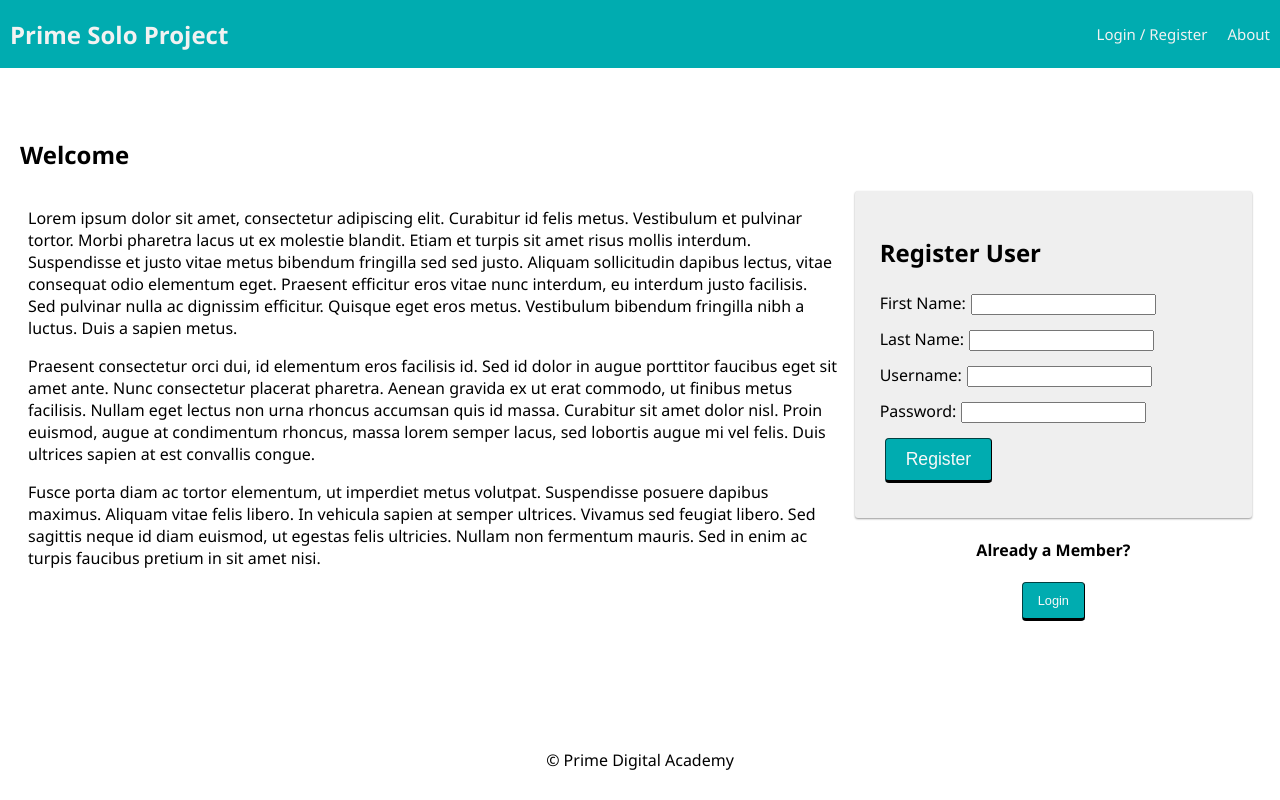
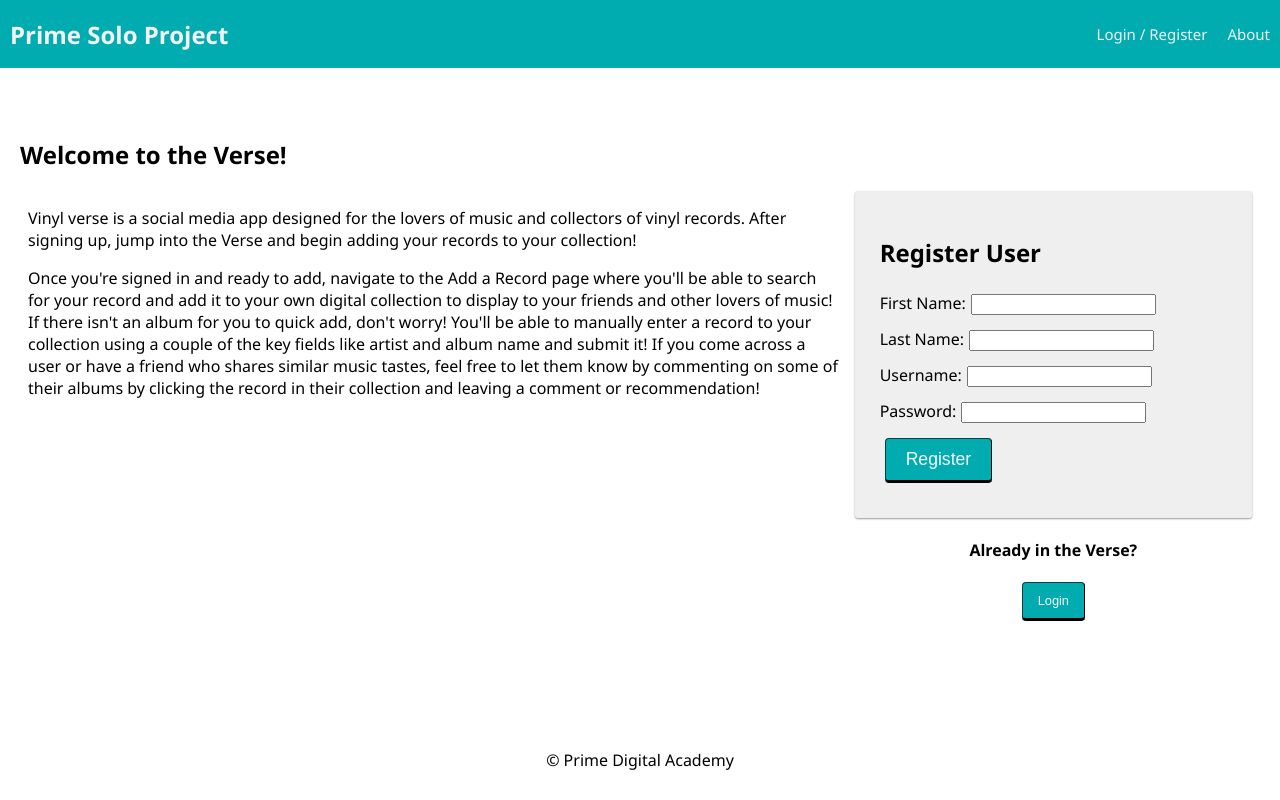
Before and after one commit to zwright101/Vinyl-Verse-Solo-Project, a React (Create React App) app: page /#/home in a window 1280 px wide. Built offline with nearby package versions, Linux system fonts and the light colour scheme; no server answers.

Commit message:
Edited some of the text on the landing page to more fit my quick description for the application

```diff
--- a/src/components/LandingPage/LandingPage.jsx
+++ b/src/components/LandingPage/LandingPage.jsx
@@ -6,7 +6,7 @@ import './LandingPage.css';
 import RegisterForm from '../RegisterForm/RegisterForm';
 
 function LandingPage() {
-  const [heading, setHeading] = useState('Welcome');
+  const [heading, setHeading] = useState('Welcome to the Verse!');
   const history = useHistory();
 
   const onLogin = (event) => {
@@ -20,42 +20,29 @@ function LandingPage() {
       <div className="grid">
         <div className="grid-col grid-col_8">
           <p>
-            Lorem ipsum dolor sit amet, consectetur adipiscing elit. Curabitur
-            id felis metus. Vestibulum et pulvinar tortor. Morbi pharetra lacus
-            ut ex molestie blandit. Etiam et turpis sit amet risus mollis
-            interdum. Suspendisse et justo vitae metus bibendum fringilla sed
-            sed justo. Aliquam sollicitudin dapibus lectus, vitae consequat odio
-            elementum eget. Praesent efficitur eros vitae nunc interdum, eu
-            interdum justo facilisis. Sed pulvinar nulla ac dignissim efficitur.
-            Quisque eget eros metus. Vestibulum bibendum fringilla nibh a
-            luctus. Duis a sapien metus.
+            Vinyl verse is a social media app designed for the lovers of music and collectors
+            of vinyl records. After signing up, jump into the Verse and begin adding your records
+            to your collection!
           </p>
 
           <p>
-            Praesent consectetur orci dui, id elementum eros facilisis id. Sed
-            id dolor in augue porttitor faucibus eget sit amet ante. Nunc
-            consectetur placerat pharetra. Aenean gravida ex ut erat commodo, ut
-            finibus metus facilisis. Nullam eget lectus non urna rhoncus
-            accumsan quis id massa. Curabitur sit amet dolor nisl. Proin
-            euismod, augue at condimentum rhoncus, massa lorem semper lacus, sed
-            lobortis augue mi vel felis. Duis ultrices sapien at est convallis
-            congue.
+            Once you're signed in and ready to add, navigate to the Add a Record page
+            where you'll be able to search for your record and add it to your own digital collection
+            to display to your friends and other lovers of music! If there isn't an album for you to quick add,
+            don't worry! You'll be able to manually enter a record to your collection using a couple of the
+            key fields like artist and album name and submit it! If you come across a user or have a friend who shares similar music tastes,
+            feel free to let them know by commenting on some of their albums by clicking the record in their collection and leaving a comment or recommendation!
           </p>
 
           <p>
-            Fusce porta diam ac tortor elementum, ut imperdiet metus volutpat.
-            Suspendisse posuere dapibus maximus. Aliquam vitae felis libero. In
-            vehicula sapien at semper ultrices. Vivamus sed feugiat libero. Sed
-            sagittis neque id diam euismod, ut egestas felis ultricies. Nullam
-            non fermentum mauris. Sed in enim ac turpis faucibus pretium in sit
-            amet nisi.
+
           </p>
         </div>
         <div className="grid-col grid-col_4">
           <RegisterForm />
 
           <center>
-            <h4>Already a Member?</h4>
+            <h4>Already in the Verse?</h4>
             <button className="btn btn_sizeSm" onClick={onLogin}>
               Login
             </button>
```
